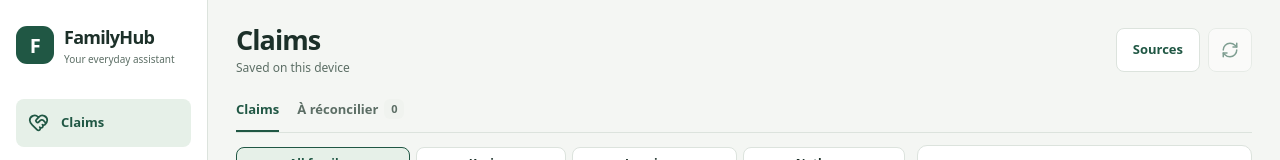
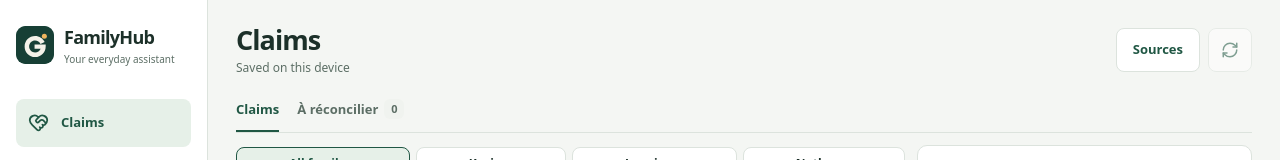
Before and after one commit to vdskevin009/familyhub, a React (Vite) app in the folder apps/web/: page / in a window 1280 px wide. Shown: the top 160 px of the page. Built offline with nearby package versions, Linux system fonts and the light colour scheme.

Commit message:
feat: use FamilyHub app mark in navigation

```diff
--- a/apps/web/src/App.tsx
+++ b/apps/web/src/App.tsx
@@ -106,7 +106,7 @@ export default function App() {
     <div className="app-shell">
       <a className="skip-link" href="#main-content">Skip to content</a>
       <aside className="app-rail">
-        <button type="button" className="rail-brand" onClick={() => navigate("reimbursements")} aria-label="FamilyHub home"><span className="brand-mark">F</span><span>FamilyHub<small>Your everyday assistant</small></span></button>
+        <button type="button" className="rail-brand" onClick={() => navigate("reimbursements")} aria-label="FamilyHub home"><span className="brand-mark"><img src={`${import.meta.env.BASE_URL}icon.svg`} alt="" /></span><span>FamilyHub<small>Your everyday assistant</small></span></button>
         <nav aria-label="Primary">
           {nav.map(item => {
             const Icon = item.icon;
```
